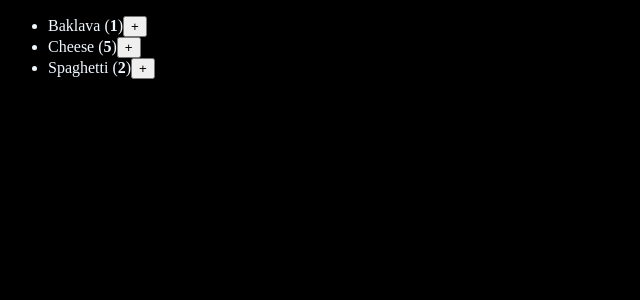
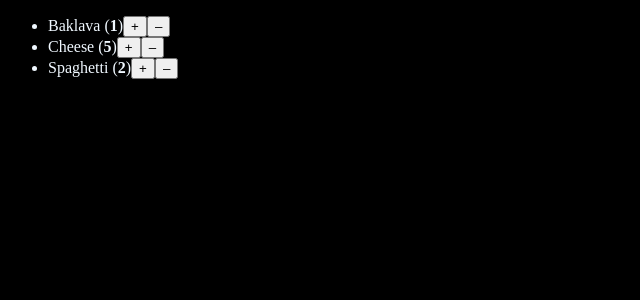
Before and after one commit to petermoyano/react-beta-docs, a React (Vite) app: page / in a window 1280 px wide. Shown: the top 300 px of the page, without its empty margins (0-640 px from the left). Built offline with nearby package versions, Linux system fonts and the light colour scheme.

Commit message:
delete product logic

```diff
--- a/src/Learn/Updating Arrays in state/ShoppingCart.jsx
+++ b/src/Learn/Updating Arrays in state/ShoppingCart.jsx
@@ -32,6 +32,32 @@ export default function ShoppingCart() {
       })
     );
   }
+  function handleDecreaseClick(productId) {
+    /* const p = products.filter((e) => e.id === productId)[0];
+    if (p.count === 1) {
+      console.log("Im HERE!!!!");
+      setProducts(products.filter((prod) => prod.id !== productId));
+    } else {
+      setProducts(
+        products.map((p) => {
+          if (p.id === productId) {
+            return { ...p, count: p.count - 1 };
+          } else {
+            return p;
+          }
+        })
+      );
+    } */
+    let nextProducts = products.map((p) => {
+      if (p.id === productId) {
+        return { ...p, count: p.count - 1 };
+      } else {
+        return p;
+      }
+    });
+    nextProducts = nextProducts.filter((p) => p.count > 0);
+    setProducts(nextProducts);
+  }
 
   return (
     <ul>
@@ -45,6 +71,13 @@ export default function ShoppingCart() {
           >
             +
           </button>
+          <button
+            onClick={() => {
+              handleDecreaseClick(product.id);
+            }}
+          >
+            –
+          </button>
         </li>
       ))}
     </ul>
```
